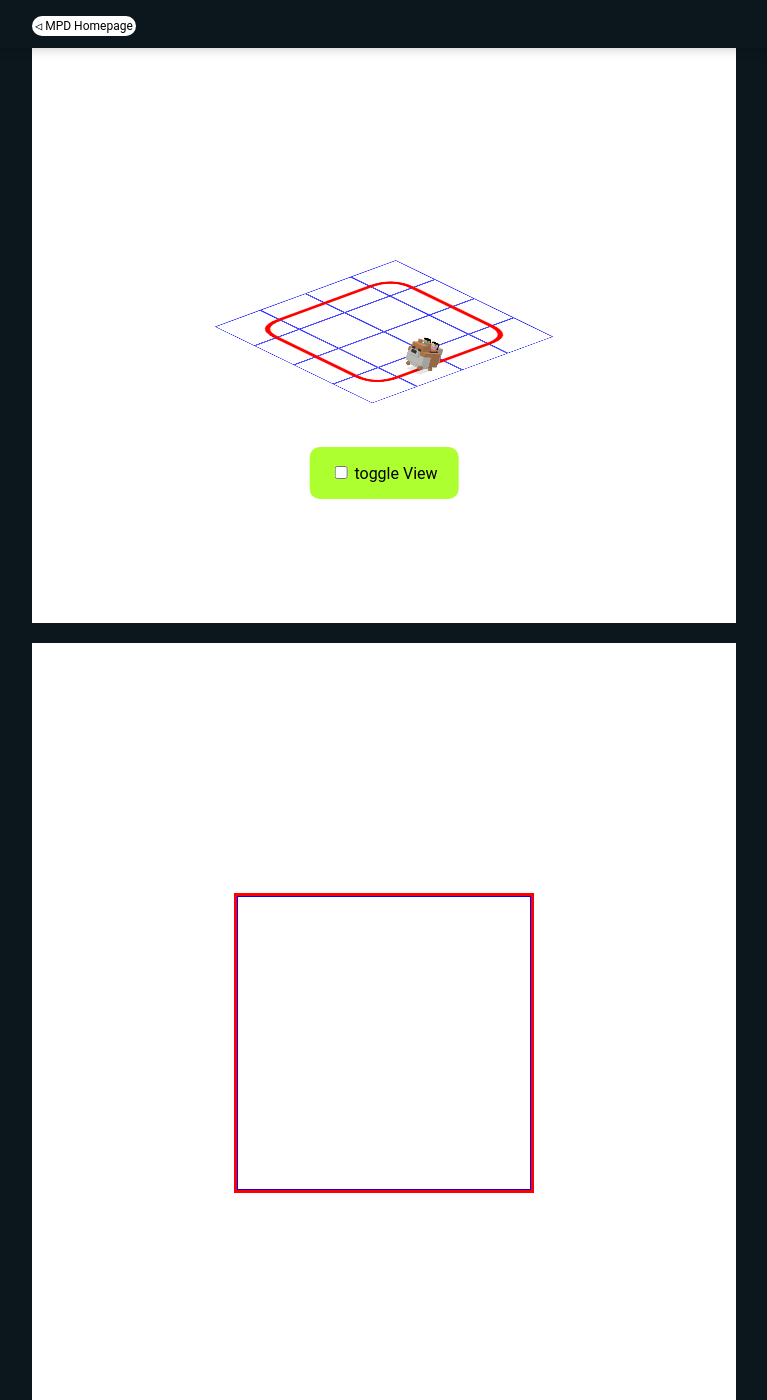
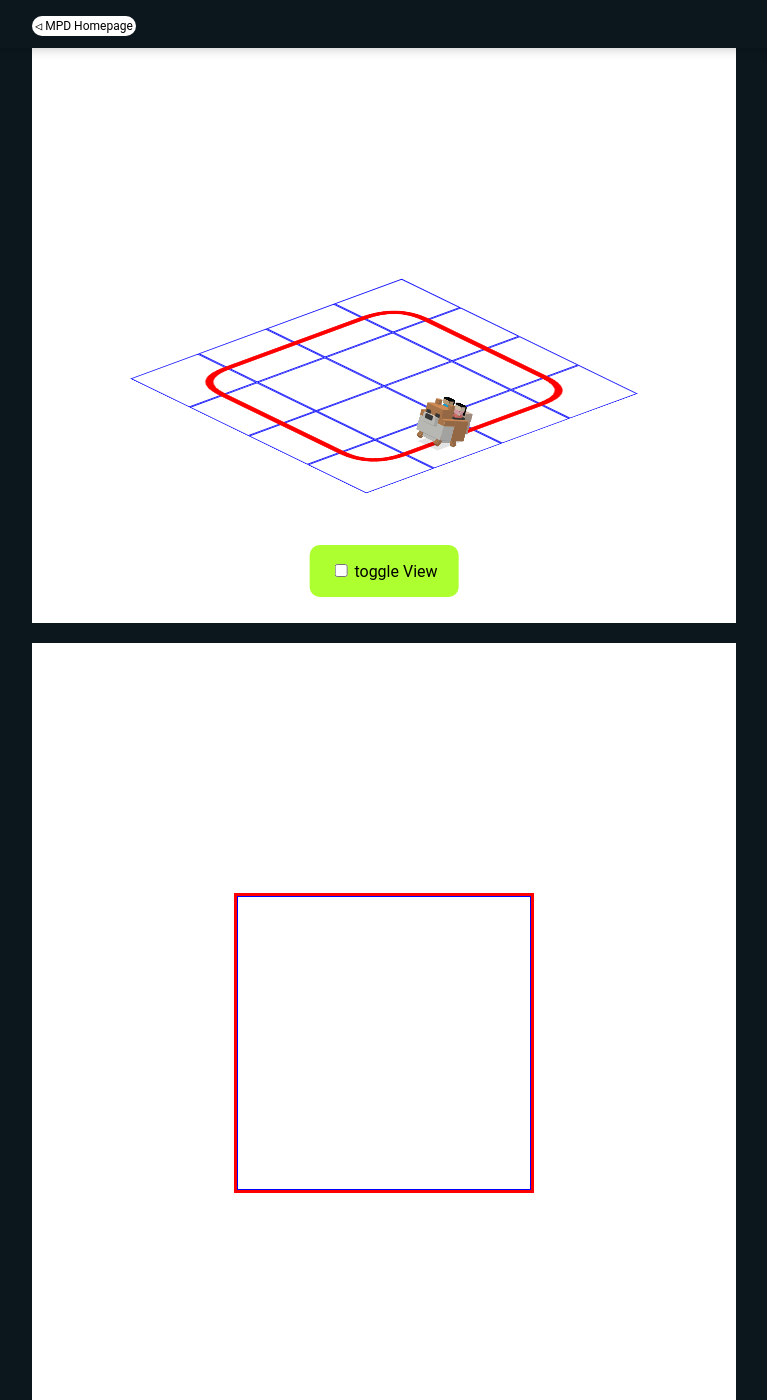
Before and after one commit to mpdagang/mpdagang.github.io, a Jekyll site: the page built from _pages/case/case-proving-ground.html, in a window 1280 px wide and 1400 px high, scrolled down 293 px. Shown: the whole window, without its empty margins (256-1023 px from the left). Built offline with Jekyll 4.4.1, drawn with Linux system fonts in a browser that asks for light colours.

Commit message:
proving ground updates

```diff
--- a/_layouts/l-proving-ground.html
+++ b/_layouts/l-proving-ground.html
@@ -11,7 +11,7 @@
 </head>
 <body>
     <header class="vs-l-header">
-        <div class="vs-l-header__wrapper">
+        <div class="vs-l-header__wrapper vs-c-wrapper">
             <a href="/" class="vs-u-link">◁ MPD Homepage</a>
         </div>
     </header>
--- a/_pages/case/case-proving-ground.html
+++ b/_pages/case/case-proving-ground.html
@@ -7,7 +7,7 @@ permalink: /case/proving-ground
 <article class="vs-c-wrapper">
     <h1>PROVING GROUNDS</h1>
 
-    <section class="pg-l-section">
+    <section class="pg-l-section section-scene-01">
         <div class="pg-toggle-wrapper">
             <input type="checkbox" id="toggle-view">
             <label for="toggle-view">toggle View</label>
@@ -118,11 +118,8 @@ permalink: /case/proving-ground
                                 </div>
                             </div>
                         </div>
-
-
                     </div>
                 </div>
-
             </div>
         </div>
     </section>
--- a/assets/styles/s-proving-ground-anim.scss
+++ b/assets/styles/s-proving-ground-anim.scss
@@ -79,7 +79,7 @@
         transform: rotateY(-25deg);
     }
     50% {
-        translate: 0 0 10px;
+        translate: 0 0 7px;
         transform: rotateY(0deg);
     }
     75%{
--- a/assets/styles/s-proving-ground.scss
+++ b/assets/styles/s-proving-ground.scss
@@ -32,8 +32,6 @@ body * {
 
 .vs-l-header__wrapper {
     height: var(--header-height);
-    width: 55vw;
-    margin: 0 auto;
     align-content: center;
 }
 
@@ -86,7 +84,7 @@ body * {
 
 .pg-toggle-wrapper{
     position: absolute;
-    top: calc(50% + 250px);
+    bottom: 0px;
     left: 50%;
     padding: 1em 1.3em;
     border-radius: 10px;
@@ -134,12 +132,9 @@ body * {
 /* Cube
 ---------------------------------------------------------------------------------*/
 .pg-block {
-    --kb-c-00: #3f3e3e;
-    --kb-c-01: #ce8b55;
-    --kb-c-02: #e2dfd8;
-    --kb-c-03: #dabaa8;
     --bg-color: #0B161D;
     --white: #fff;
+    transform-style: preserve-3d;
 }
 
 .pg-c,
@@ -160,7 +155,7 @@ body * {
     /*  width       depth       height */
     --x: 20px; --y: 20px; --z: 20px;
     width: var(--x); height: var(--y);
-    --color: var(--kb-c-01);
+    --color: var(--white);
     background-color: color-mix(in display-p3, var(--color) 50%, var(--bg-color) );
 
 }
@@ -207,6 +202,10 @@ body * {
 
 /* scene 01
 ------------------------------------------------*/
+.section-scene-01 {
+   overflow-x: hidden;
+}
+
 .tst-scene-01{
     --base-size: 24px;
     --sc-dim: 10em; // scene dimension
@@ -220,7 +219,7 @@ body * {
     --origin-center: calc(var(--sc-dim) / 2);
 
     transform-origin: var(--origin-center) var(--origin-center) var(--origin-center);
-    transform: rotateX(65deg) rotateZ(49deg);
+    transform: rotateX(65deg) rotateZ(49deg) scale3d(1.5,1.5,1.5);
     transition: 1s;
 
 }
@@ -272,6 +271,18 @@ body * {
     fill: none;
     stroke: red;
     stroke-width: 5px;
+}
+
+.kyubi-block {
+    --kb-c-00: #3f3e3e;
+    --kb-c-01: #ce8b55;
+    --kb-c-02: #e2dfd8;
+    --kb-c-03: #dabaa8;
+    --color: var(--kb-c-01);
+}
+
+.kyubi .pg-c{
+    --color: var(--kb-c-01);
 }
 
 .pg-c.kyubi__head {
```
